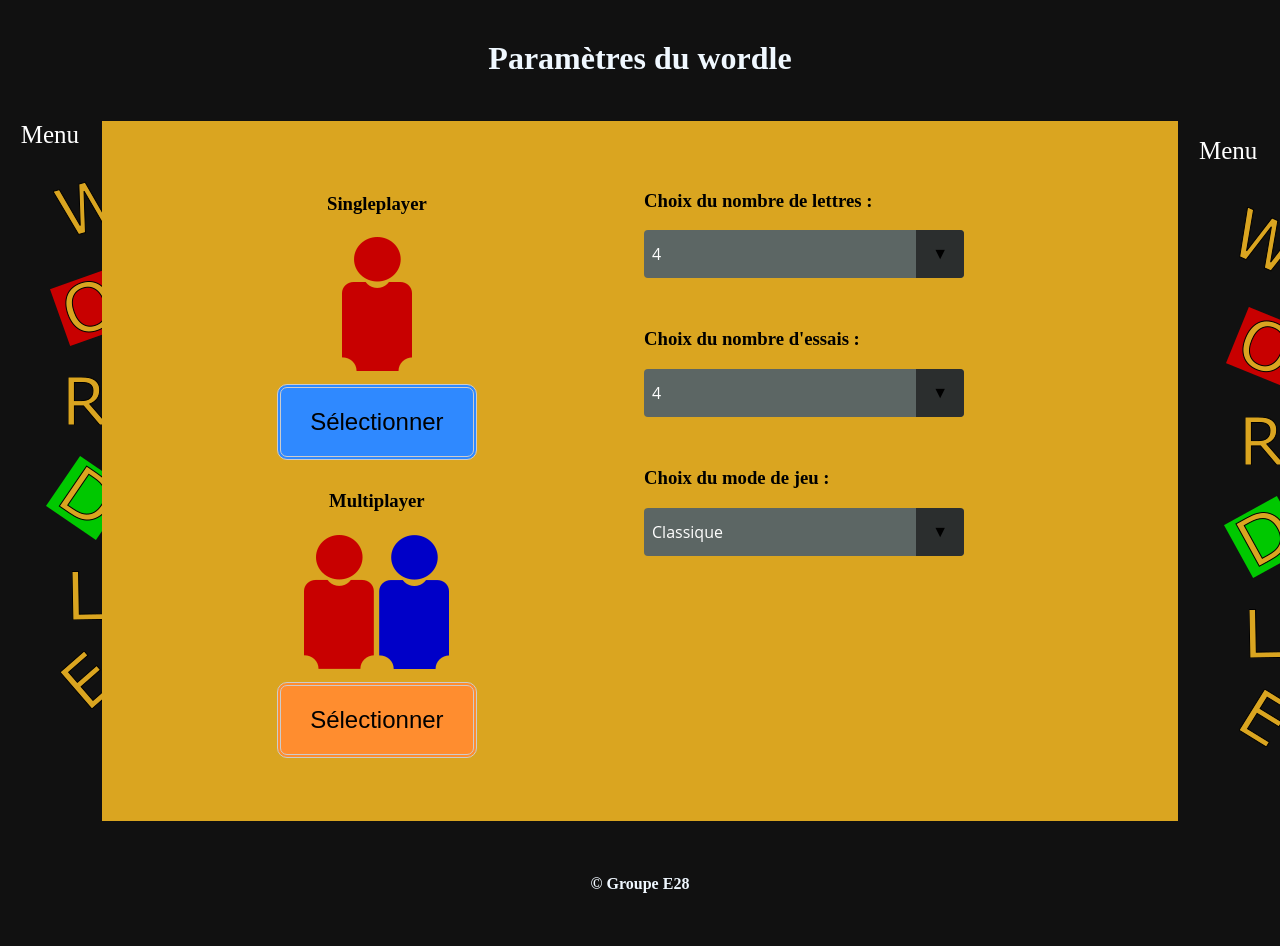
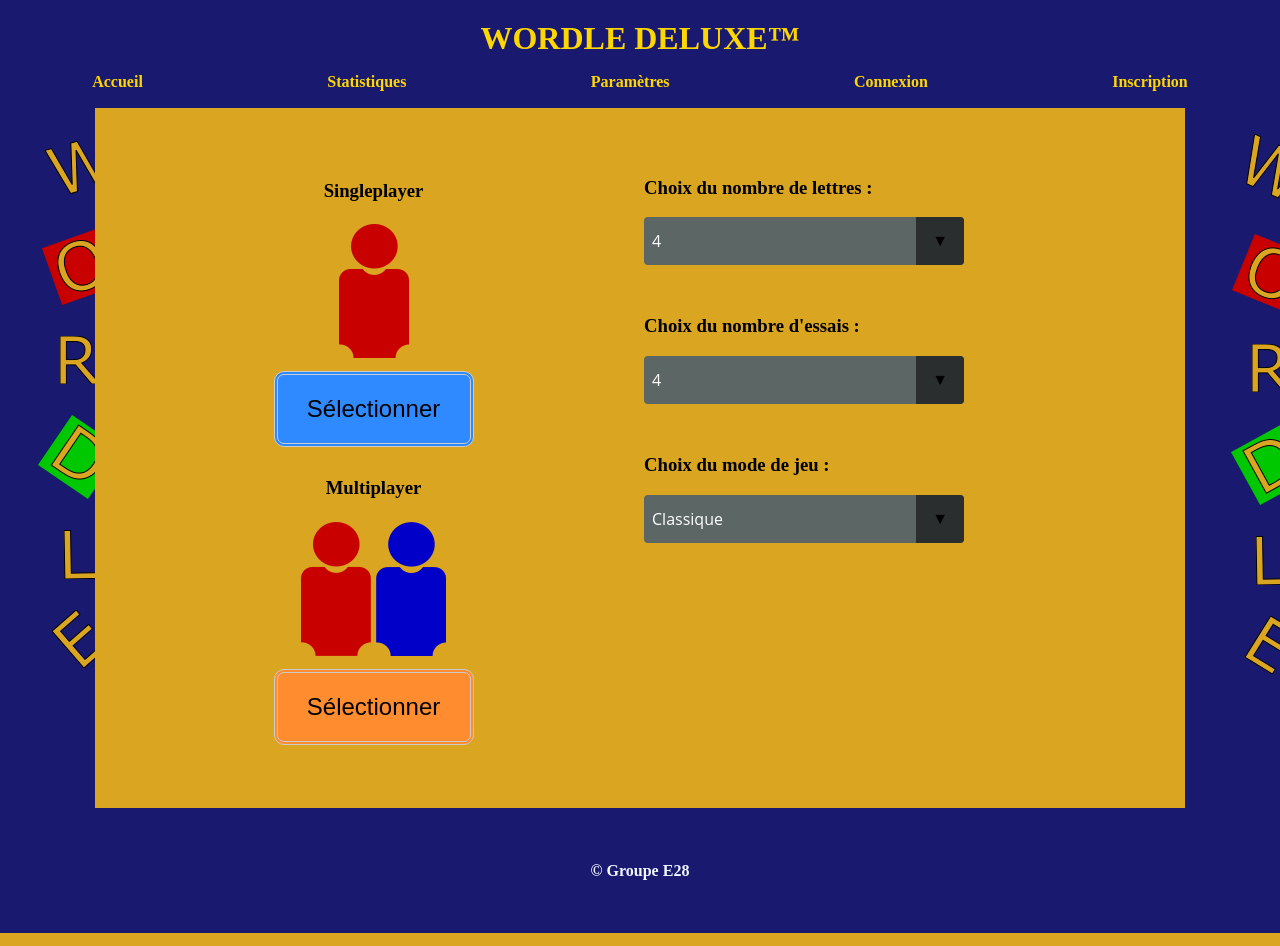
Before and after one commit to adrienchristiaen/WordleSolveurWeb, a Flask app: page /parametres in a window 1280 px wide. Run offline with Flask 2, Linux system fonts and the light colour scheme.

Commit message:
Mise sous forme de bloc de la page parametres

```diff
--- a/web/static/parametres.css
+++ b/web/static/parametres.css
@@ -10,7 +10,7 @@ body
 /*========================Bandeau_sup======================*/
 header
 {
-    background-color:#111;
+    background-color:midnightblue;
     margin-left: -8px;
     margin-right: -8px;
     margin-top: -12px;
@@ -54,7 +54,7 @@ header
 {
     height:700px;
     width: 8%;
-    background-color: #111;
+    background-color: midnightblue;
     overflow-x: hidden;
     text-align: center;
 }
@@ -80,7 +80,7 @@ header
     width: 8%;
     padding: right;
     margin-right:-8px;
-    background-color: #111;
+    background-color: midnightblue;
     overflow-x: hidden;
     text-align: center;
 }
@@ -235,7 +235,7 @@ select {
 
 footer
 {
-    background-color:#111;
+    background-color:midnightblue;
     margin-left: -8px;
     margin-right: -8px;
     margin-bottom: -12px;
--- a/web/templates/parametres.html
+++ b/web/templates/parametres.html
@@ -1,22 +1,12 @@
-<!DOCTYPE html>
-<html>
+{% extends "index.html" %}
+{% block head %}
+    <link rel="stylesheet" href="../static/parametres.css"/>
+{% endblock %}
 
-<head>
-    <meta charset="utf-8">
-    <title>Paramètres</title>
-    <link rel="stylesheet" href="../static/parametres.css"/>
-</head>
 
-<body>
-    <header>
-        <div class="titre">
-            <h1>Paramètres du wordle</h1>
-        </div>
-    </header>
-
+{% block body %}
     <div class="corps">
         <div class="barre_gauche">
-            <a href="accueil"><i class="fa fa-home"></i>Menu</a>
             <table class = "deco_barres">
                 <tr><td><img src="../static/W_d_g.png"></td></tr>
                 <tr><td><img src="../static/O_d_g.png"></td></tr>
@@ -81,7 +71,6 @@
             </div>
         </div>
         <div class="barre_droite">
-            <a href="accueil"><i class="fa fa-home"></i>Menu</a>
             <table class = "deco_barres">
                 <tr><td><img src="../static/W_d_d.png"></td></tr>
                 <tr><td><img src="../static/O_d_d.png"></td></tr>
@@ -98,7 +87,4 @@
             <h4>&copy Groupe E28</h4>
         </div>
     </footer>
-
-</body>
-
-</html>
+{% endblock %}
```
